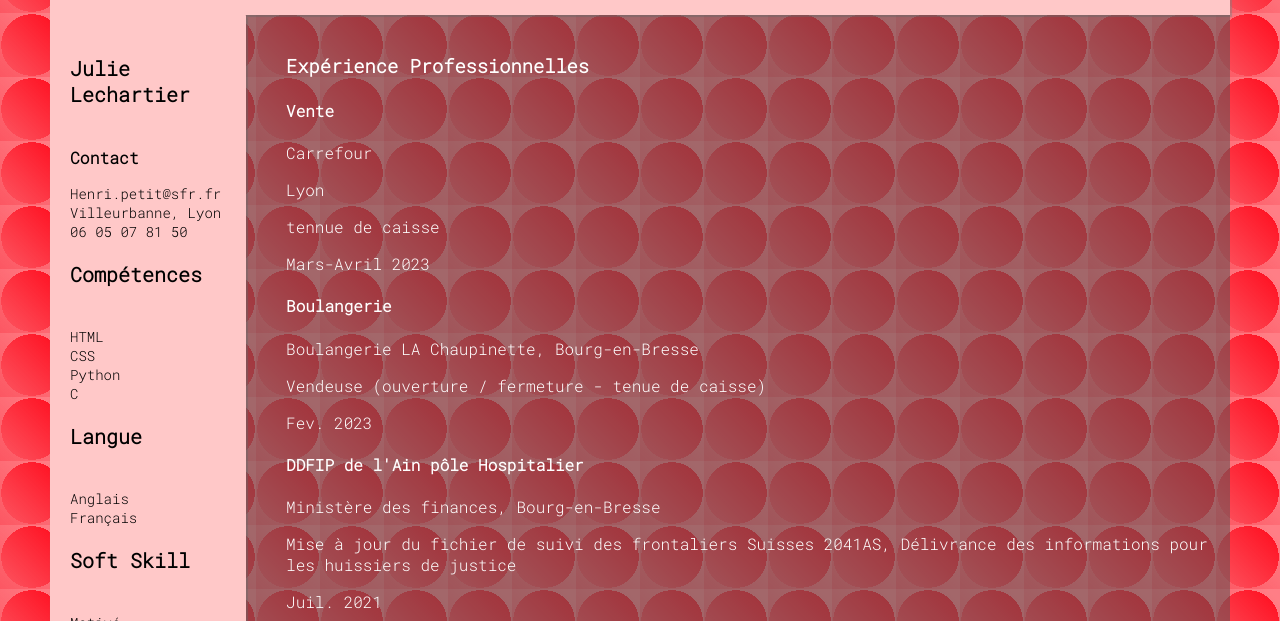
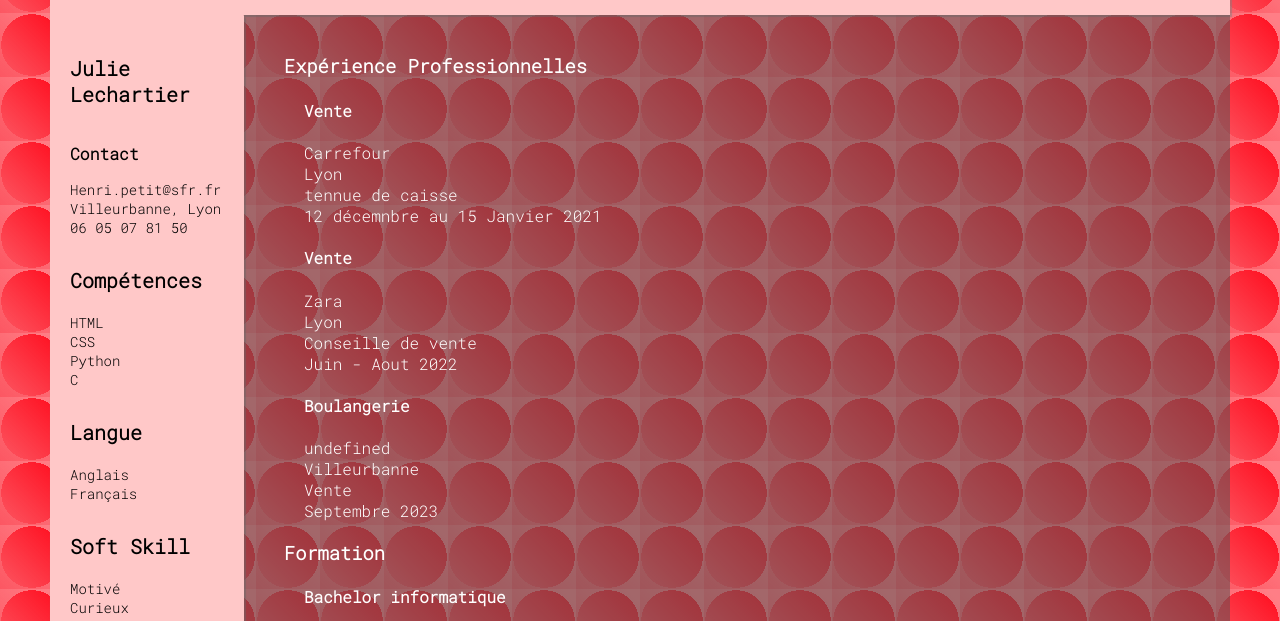
Before and after one commit to Julie-Lechartier/CV-dynamic, a plain HTML site: page index.html in a window 1280 px wide. Shown: the part 179-800 px from the top of the page. Drawn offline with Linux system fonts and the light colour scheme.

Commit message:
Ajout du js

```diff
--- a/dynamic.js
+++ b/dynamic.js
@@ -121,29 +121,29 @@ class periode01{
 
 // travail 2
 
-class titrePro2{
+class titrePro02{
     constructor(titrePro2){
         this.titrePro2 = titrePro2
     }
 }
 
-class entreprise2{
+class entreprise02{
     constructor(entreprise2){
         this.entreprise2 = entreprise2
     }
 }
 
-class lieu2{
+class lieu02{
     constructor(lieu2){
         this.lieu2 = lieu2
     }
 }
-class poste2{
+class poste02{
     constructor(poste2){
         this.poste2 = poste2
     }
 }
-class periode2{
+class periode02{
     constructor(periode2){
         this.periode2 = periode2
     }
@@ -151,29 +151,29 @@ class periode2{
 
 
 //travail 3
-class titrePro3{
+class titrePro03{
     constructor(titrePro3){
         this.titrePro3 = titrePro3
     }
 }
 
-class entreprise3{
+class entreprise03{
     constructor(entreprise3){
         this.entreprise3 = entreprise3
     }
 }
 
-class lieu3{
+class lieu03{
     constructor(lieu3){
         this.lieu3 = lieu3
     }
 }
-class poste3{
+class poste03{
     constructor(poste3){
         this.poste3 = poste3
     }
 }
-class periode3{
+class periode03{
     constructor(periode3){
         this.periode3 = periode3
     }
@@ -227,26 +227,40 @@ for (i=0; i<listSS.length; i++){
 
 
 
-
+//expérience pro
 
 const us1TitrePro1 = new titrePro01("Vente")
 const us1Entreprise1 = new entreprise01("Carrefour")
 const us1Lieu1 = new lieu01("Lyon")
 const us1Poste1 = new poste01("tennue de caisse")
 const us1Periode1 = new periode01("12 décemnbre au 15 Janvier 2021")
-const us1TitrePro2 = new titrePro2("Vente")
-const us1Entreprise2 = new entreprise2("Zara")
-const us1Lieu2 = new lieu2("Lyon")
-const us1Poste2 = new poste2("Conseille de vente")
-const us1Periode2 = new periode2("Juin - Aout 2022")
-const us1TitrePro3 = new titrePro3("Boulangerie")
-const us1Entreprise3 = new entreprise3("Painaulait")
-const us1Lieu3 = new lieu3("Villeurbanne")
-const us1Poste3 = new poste3("Vente")
-const us1Periode3 = new periode3("Septembre 2023")
+const us1TitrePro2 = new titrePro02("Vente")
+const us1Entreprise2 = new entreprise02("Zara")
+const us1Lieu2 = new lieu02("Lyon")
+const us1Poste2 = new poste02("Conseille de vente")
+const us1Periode2 = new periode02("Juin - Aout 2022")
+const us1TitrePro3 = new titrePro03("Boulangerie")
+const us1Entreprise3 = new entreprise03("Painaulait")
+const us1Lieu3 = new lieu03("Villeurbanne")
+const us1Poste3 = new poste03("Vente")
+const us1Periode3 = new periode03("Septembre 2023")
 
 
 document.getElementById("titrePro001").innerHTML = us1TitrePro1.titrePro1
 document.getElementById("Entreprise001").innerHTML = us1Entreprise1.entreprise1
 document.getElementById("lieu001").innerText = us1Lieu1.lieu1
 document.getElementById("poste001").innerHTML = us1Poste1.poste1
+document.getElementById("periode001").innerHTML = us1Periode1.periode1
+document.getElementById("titrePro002").innerHTML = us1TitrePro2.titrePro2
+document.getElementById("Entreprise002").innerHTML = us1Entreprise2.entreprise2
+document.getElementById("lieu002").innerHTML = us1Lieu2.lieu2
+document.getElementById("poste002").innerHTML = us1Poste2.poste2
+document.getElementById("periode002").innerHTML = us1Periode2.periode2
+document.getElementById("titrePro003").innerHTML = us1TitrePro3.titrePro3
+document.getElementById("Entreprise003").innerHTML = us1Entreprise3.titrePro3
+document.getElementById("lieu003").innerHTML = us1Lieu3.lieu3
+document.getElementById("poste003").innerHTML = us1Poste3.poste3
+document.getElementById("periode003").innerHTML = us1Periode3.periode3
+
+
+//formation
--- a/index.html
+++ b/index.html
@@ -15,7 +15,7 @@
             <h1>Bachelor Informatique - Développement</h1>
             <h2>Recherche d'un stage en informatique</h2>
         </section>
-        <button>
+        <button onclick="changeCV">
             <span>
                 Autre CV
             </span>
@@ -68,24 +68,27 @@
                     <p id = "Entreprise001"></p>
                     <p id = "lieu001"></p>
                     <p id="poste001"></p>
-                    <p>Mars-Avril 2023</p>
+                    <p id="periode001"></p>
 
                 </section>
 
 
                 <section>
-                    <h4>Boulangerie</h4>
-                    <p>Boulangerie LA Chaupinette, Bourg-en-Bresse</p>
-                    <p>Vendeuse (ouverture / fermeture - tenue de caisse)</p>
-                    <p>Fev. 2023</p>
+                    <h4 id="titrePro002"></h4>
+                    <p id="Entreprise002"></p>
+                    <p id="lieu002"></p>
+                    <p id="poste002"></p>
+                    <p id="periode002"></p>
+
 
                 </section>
 
                 <section>
-                    <h4>DDFIP de l'Ain pôle Hospitalier</h4>
-                    <p>Ministère des finances, Bourg-en-Bresse</p>
-                    <p>Mise à jour du fichier de suivi des frontaliers Suisses 2041AS, Délivrance des informations pour les huissiers de justice</p>
-                    <p>Juil. 2021</p>
+                    <h4 id="titrePro003"></h4>
+                    <p id="Entreprise003"></p>
+                    <p id="lieu003"></p>
+                    <p id="poste003"></p>
+                    <p id="periode003"></p>
                 </section>
             </section>
 
--- a/style.css
+++ b/style.css
@@ -30,14 +30,27 @@ main{
     border-radius: 0px 1px 0px 20px;
     box-shadow: 1px 3px 1px 1px rgba(128, 128, 128, 0.49);
 }
+.perso > h3{
+    margin-bottom: 0;
+}
 
 .pro{
+    width:100%;
     color:#ffffff;
     background-color: #54545488;
     display: flex;
     flex-direction: column;
     padding-left:40px ;
     padding-top: 20px;
+    padding-bottom: 30px;
+
+}
+.pro > section > section{
+    padding-left: 20px;
+}
+
+.pro >section > section > p{
+    margin:0;
 
 }
 
@@ -49,6 +62,8 @@ main{
 ul{
     list-style-type: none;
     padding-left: 0%;
+    margin-top: 0%;
+    margin-bottom: 30px;
 }
 
 button {
```
